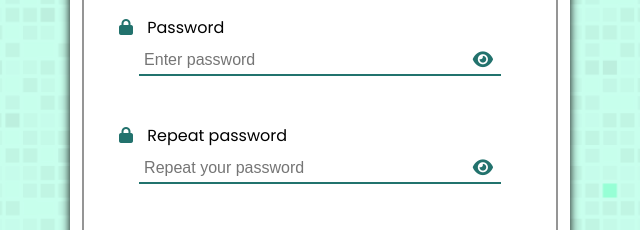
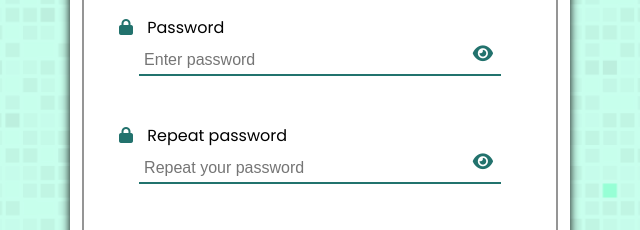
Before and after one commit to mondom/the_form, a plain HTML site: page index.html in a window 1280 px wide. Shown: the part 509-739 px from the top of the page, 320-960 px from the left. Drawn offline with Linux system fonts and the light colour scheme.

Commit message:
improved the structure in html

```diff
--- a/index.html
+++ b/index.html
@@ -35,21 +35,21 @@
                 <input type="number" id="phone" placeholder="Enter phone number">
                 <p class="bug-text">bug</p>
             </div>
-            <div class="data-box">
+            <div class="data-box pass-container">
                 <label for="password"><i class="fa-solid fa-lock"></i> Password</label>
-                <div class="pass-container">
+                <!-- <div class="pass-container"> -->
                     <input type="password" id="password" placeholder="Enter password">
                     <i class="fa-solid fa-eye fa-eye-one"></i>
 
-                </div>
+                <!-- </div> -->
                 <p class="bug-text">bug</p>
             </div>
-            <div class="data-box">
+            <div class="data-box pass-container">
                 <label for="password-two"><i class="fa-solid fa-lock"></i> Repeat password</label>
-                <div class="pass-container">
+                <!-- <div class="pass-container"> -->
                     <input type="password" id="password-two" placeholder="Repeat your password">
                     <i class="fa-solid fa-eye fa-eye-two"></i>
-                </div>
+                <!-- </div> -->
                 <p class="bug-text">bug</p>
             </div>
 
--- a/main.js
+++ b/main.js
@@ -19,6 +19,7 @@ const showInputBug = (input, info) => {
 	const text = dataBox.querySelector('.bug-text')
 	dataBox.classList.add('bug')
 	text.textContent = info
+	console.log(text.textContent);
 }
 const showCheckboxBug = () => {
 	const checkboxBox = checkbox.parentElement
--- a/scss/main.scss
+++ b/scss/main.scss
@@ -69,13 +69,15 @@ body {
 					color: hsl(0, 86%, 28%);
 					visibility: hidden;
 				}
+
+			}
 			.pass-container {
 				width: 100%;
 				position: relative;
 				.fa-eye,
 				.fa-eye-slash {
 					position: absolute;
-						top: 0;
+					top: 25px;
 					right: 13px;
 					font-size: 18px;
 					padding: 5px;
@@ -84,7 +86,6 @@ body {
 				.fa-eye:hover,
 				.fa-eye-slash:hover {
 					color: rgb(30, 169, 118);
-					}
 				}
 			}
 			.data-box.bug input {
```
Also changed, not shown: css/main.css, 1 other file. Lines whose indentation alone changed are shown as unchanged.
